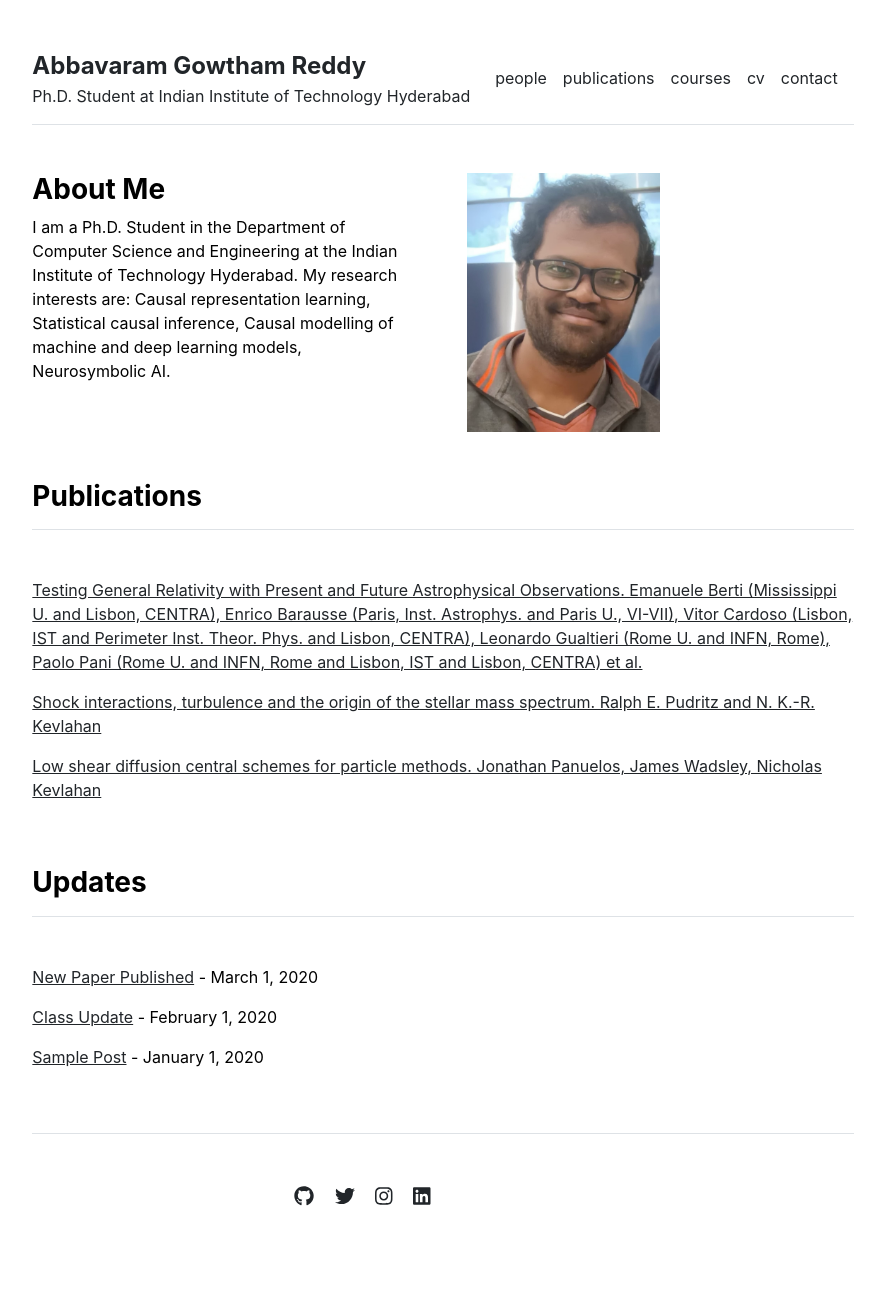
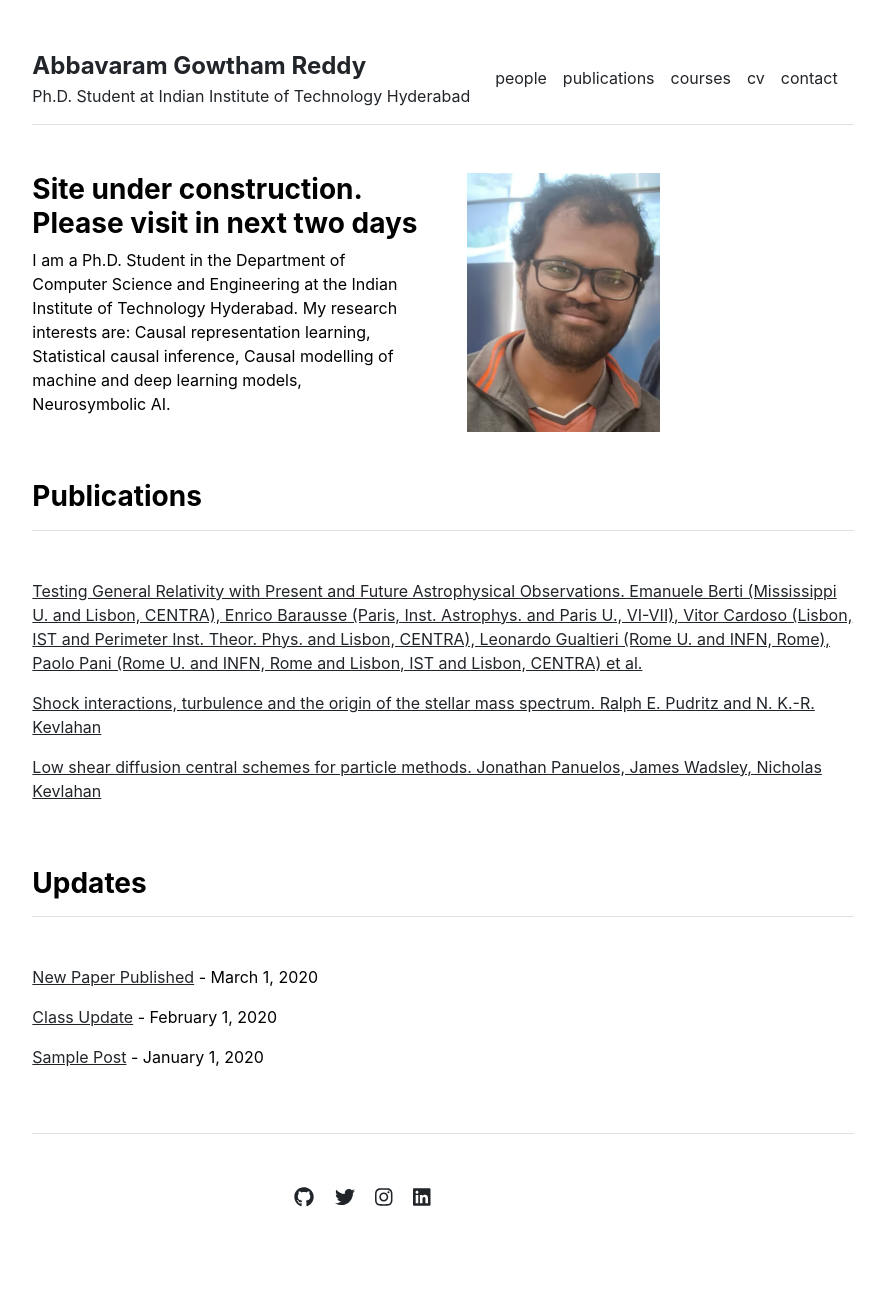
Before and after one commit to gautam0707/gautam0707.github.io, a Jekyll site: the page built from index.md, in a window 1280 px wide. Shown: the whole page, without its empty margins (197-1081 px from the left). Built offline with Jekyll 4.4.1, drawn with Linux system fonts in a browser that asks for light colours.

Commit message:
Update home.html

```diff
--- a/_layouts/home.html
+++ b/_layouts/home.html
@@ -4,7 +4,7 @@ layout: default
 
 <div class="row g-5 mb-5">
   <div class="col-md-6">
-    <h3 class="fw-bold">About Me</h3>
+    <h3 class="fw-bold">Site under construction. Please visit in next two days</h3>
     {{ content }}
   </div>
   <div class="col-md-6">
```
